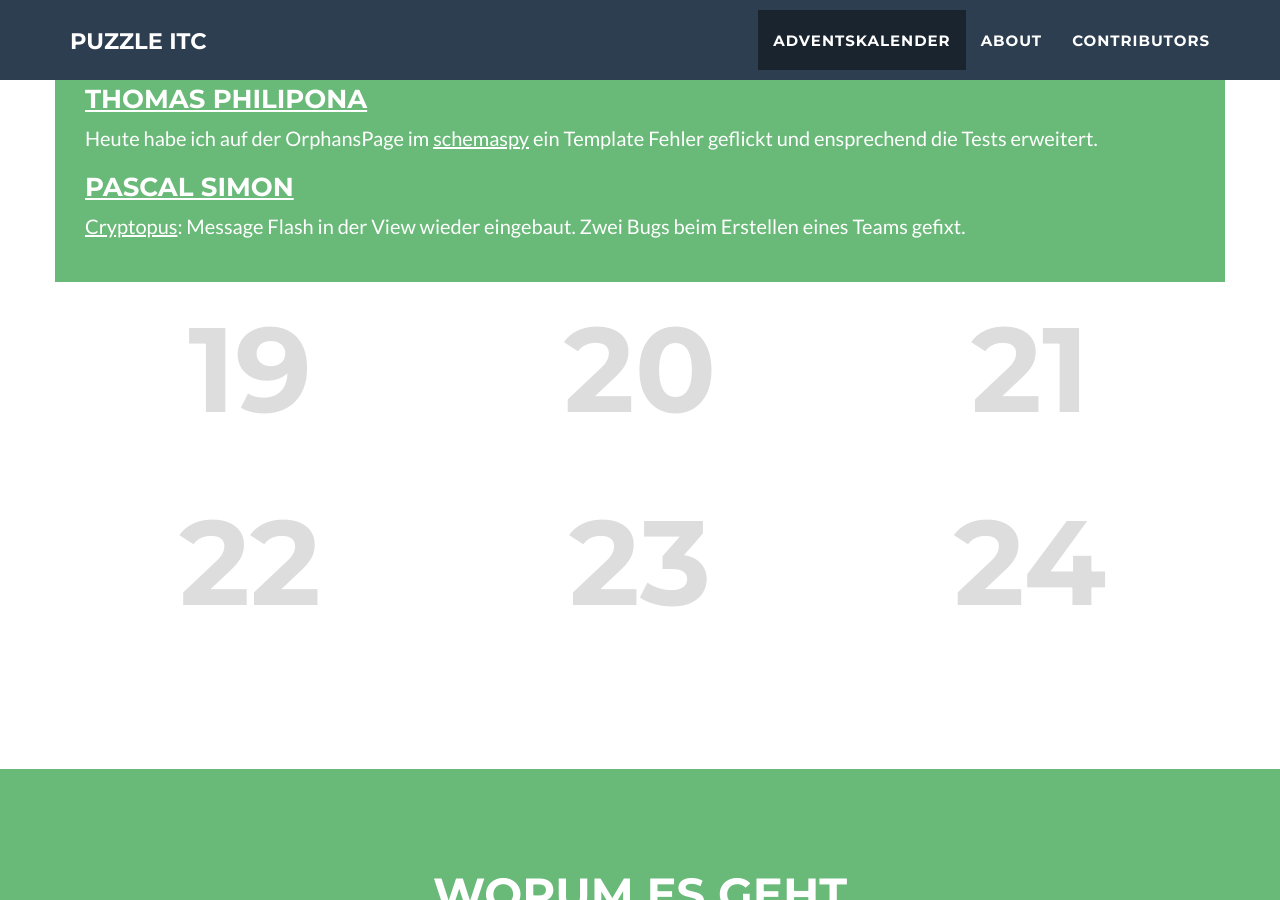
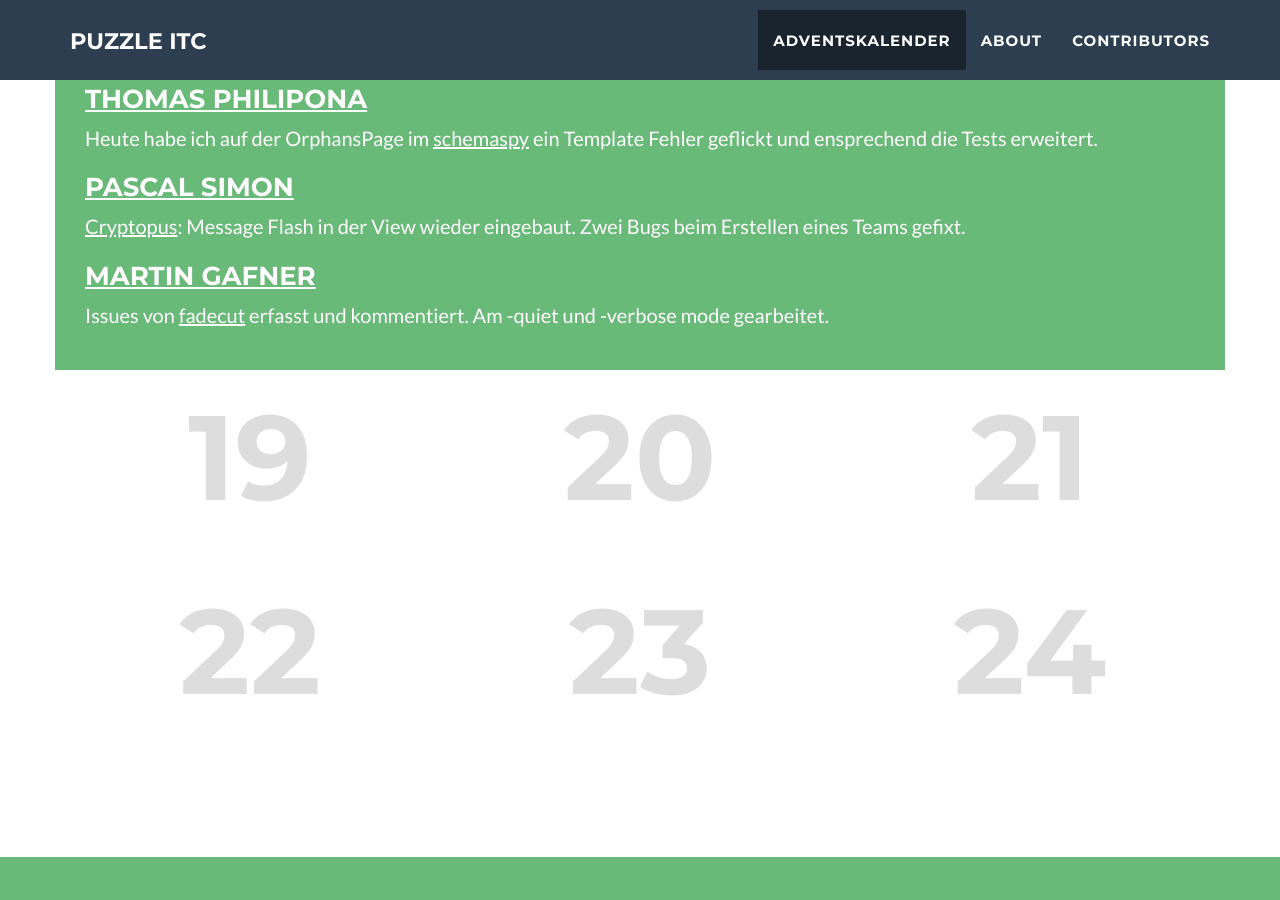
Before and after one commit to puzzle/opensource-advent-challenge-2015, a Jekyll site: the page built from index.html, in a window 1280 px wide and 900 px high, scrolled down 2354 px. Built offline with Jekyll 4.4.1, drawn with Linux system fonts in a browser that asks for light colours; nearby versions of some CDN libraries.

Commit message:
Update 16.markdown

```diff
--- a/_doors/16.markdown
+++ b/_doors/16.markdown
@@ -12,3 +12,6 @@ Heute habe ich auf der OrphansPage im [schemaspy](https://github.com/drnoa/schem
 
 ### [Pascal Simon](https://github.com/psunix)
 [Cryptopus](https://github.com/puzzle/cryptopus): Message Flash in der View wieder eingebaut. Zwei Bugs beim Erstellen eines Teams gefixt.
+
+### [Martin Gafner](https://github.com/mgafner)
+Issues von [fadecut](https://github.com/fadecut/fadecut) erfasst und kommentiert. Am -quiet und -verbose mode gearbeitet.
```
